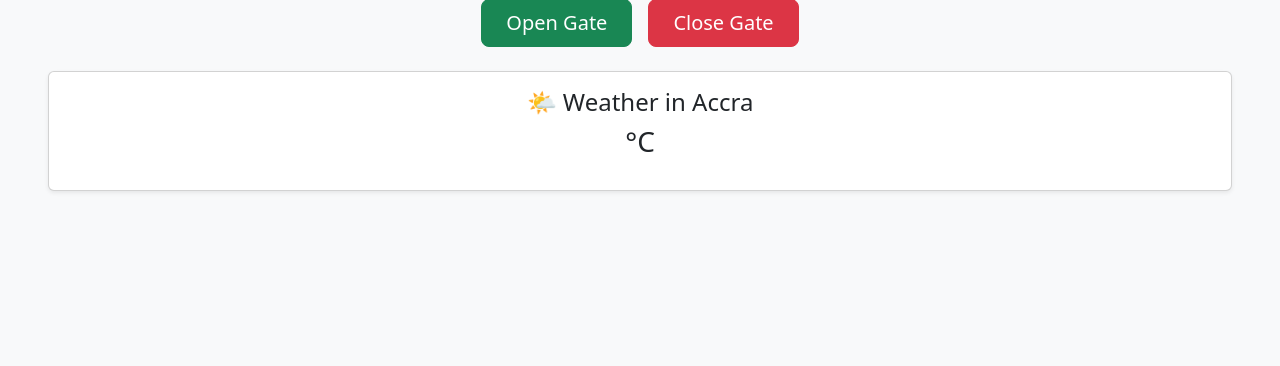
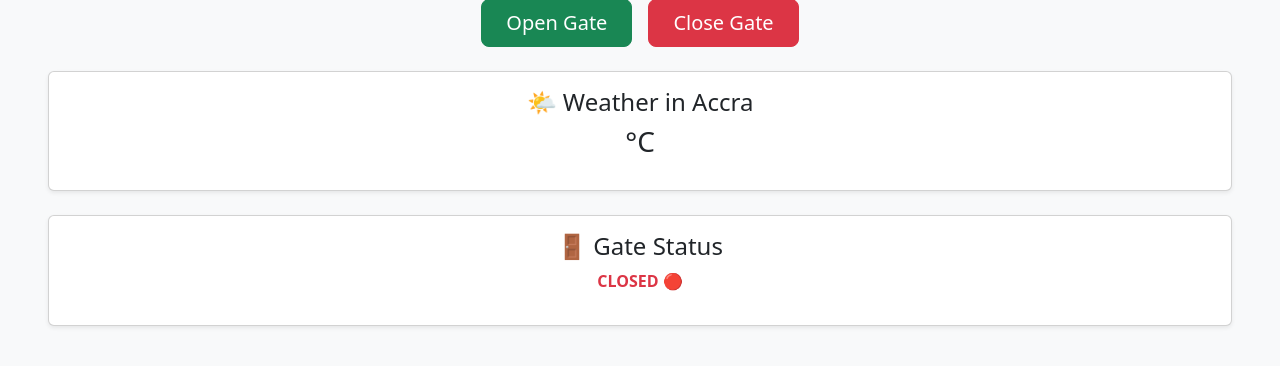
Before and after one commit to attohx/automatic-door-project, a Flask app: page / in a window 1280 px wide. Shown: the part 121-487 px from the top of the page. Run offline with Flask 3, Linux system fonts and the light colour scheme; data that the repository does not hold is empty.

Commit message:
dash fix1. state management introduction

```diff
--- a/app.py
+++ b/app.py
@@ -2,6 +2,7 @@ from flask import Flask, render_template, redirect, url_for
 from config import EMAIL
 from mail import mail, send_email
 from weather import get_weather
+import state
 
 app = Flask(__name__)
 app.config.update(EMAIL)
@@ -9,20 +10,29 @@ mail.init_app(app)
 
 @app.route("/")
 def dashboard():
+    gate_status = state.get_state()
     weather = get_weather() #fetches weather data
-    return render_template("dashboard.html",weather = weather)
+    return render_template("dashboard.html",gate_status =gate_status, weather = weather)
 
 
 
 @app.route("/open")
 def open_gate():
+    if state.get_state() =="OPEN":
+        return "Gate is already Open!"
+
     # GPIO code for opening gate would go here
+    state.set_state("OPEN")
     send_email("Poultry Gate Opened 🟢", "The poultry gate has been opened.", ["attohnathanan@gmail.com"])
     return redirect(url_for("dashboard"))
 
 @app.route("/close")
 def close_gate():
+    if state.get_state() =="CLOSED":
+        return "Gate is already Closed!"
+
     # GPIO code for closing gate would go here
+    state.set_state("CLOSED")
     send_email("Poultry Gate Closed 🔴", "The poultry gate has been closed.", ["attohnathanan@gmail.com"])
     return redirect(url_for("dashboard"))
 
--- /dev/null
+++ b/state.py
@@ -0,0 +1,12 @@
+# state.py
+
+# This module manages the state of the poultry gate system.
+gate_state = {
+    "status": "CLOSED"   # possible values: "OPEN", "CLOSED"
+}
+
+def set_state(new_state):
+    gate_state["status"] = new_state
+
+def get_state():
+    return gate_state["status"]
--- a/templates/dashboard.html
+++ b/templates/dashboard.html
@@ -31,6 +31,17 @@
             {% endif %}
         </div>
     </div>
+    <!-- Gate Status Card -->
+    <div class="card shadow-sm mt-4">
+    <div class="card-body text-center">
+        <h4 class="card-title">🚪 Gate Status</h4>
+        {% if gate_status == "OPEN" %}
+        <p class="text-success"><strong>OPEN 🟢</strong></p>
+        {% else %}
+        <p class="text-danger"><strong>CLOSED 🔴</strong></p>
+        {% endif %}
+    </div>
+    </div>
 
 
   <!-- Bootstrap JS (optional) -->
```
